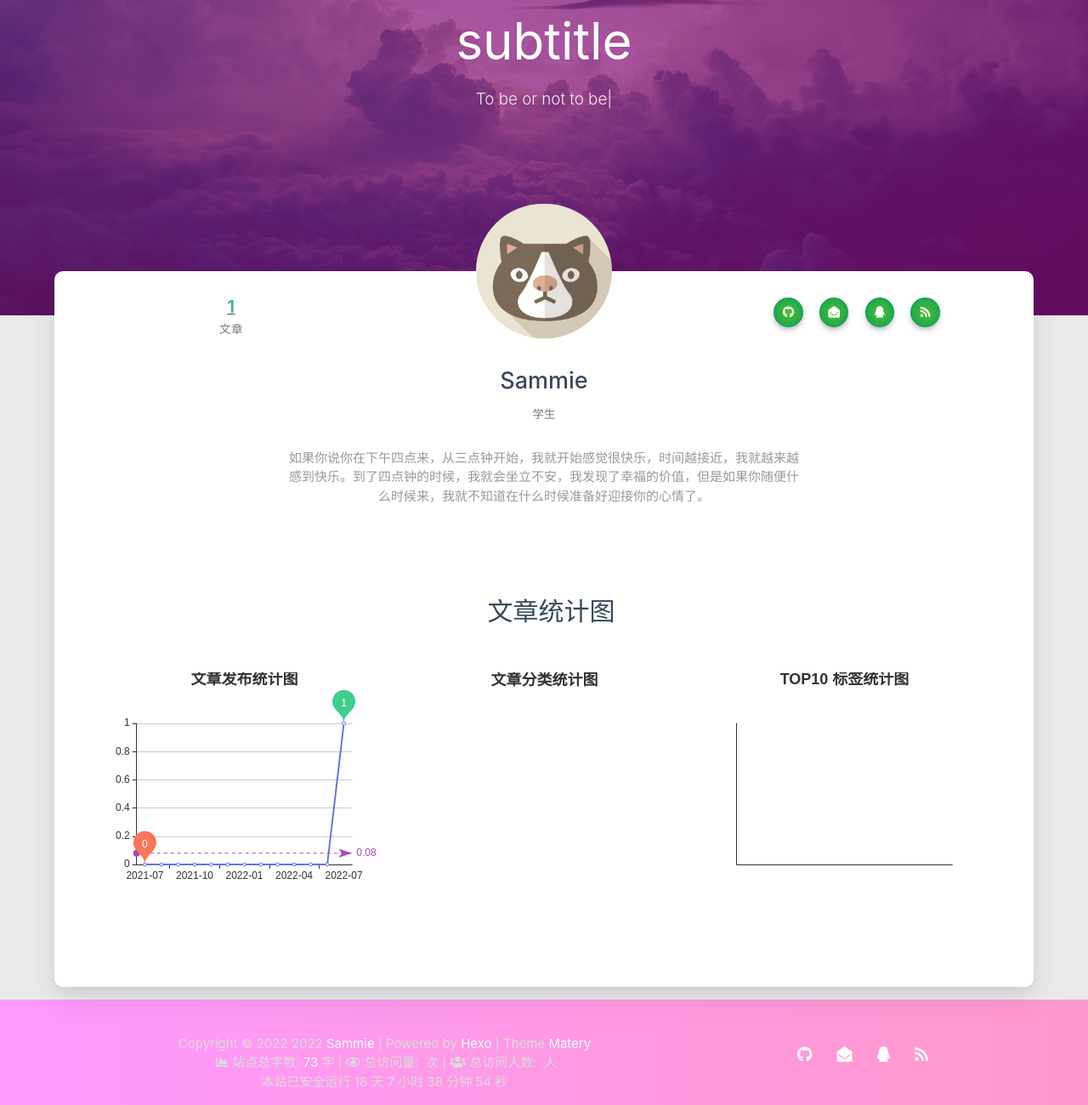
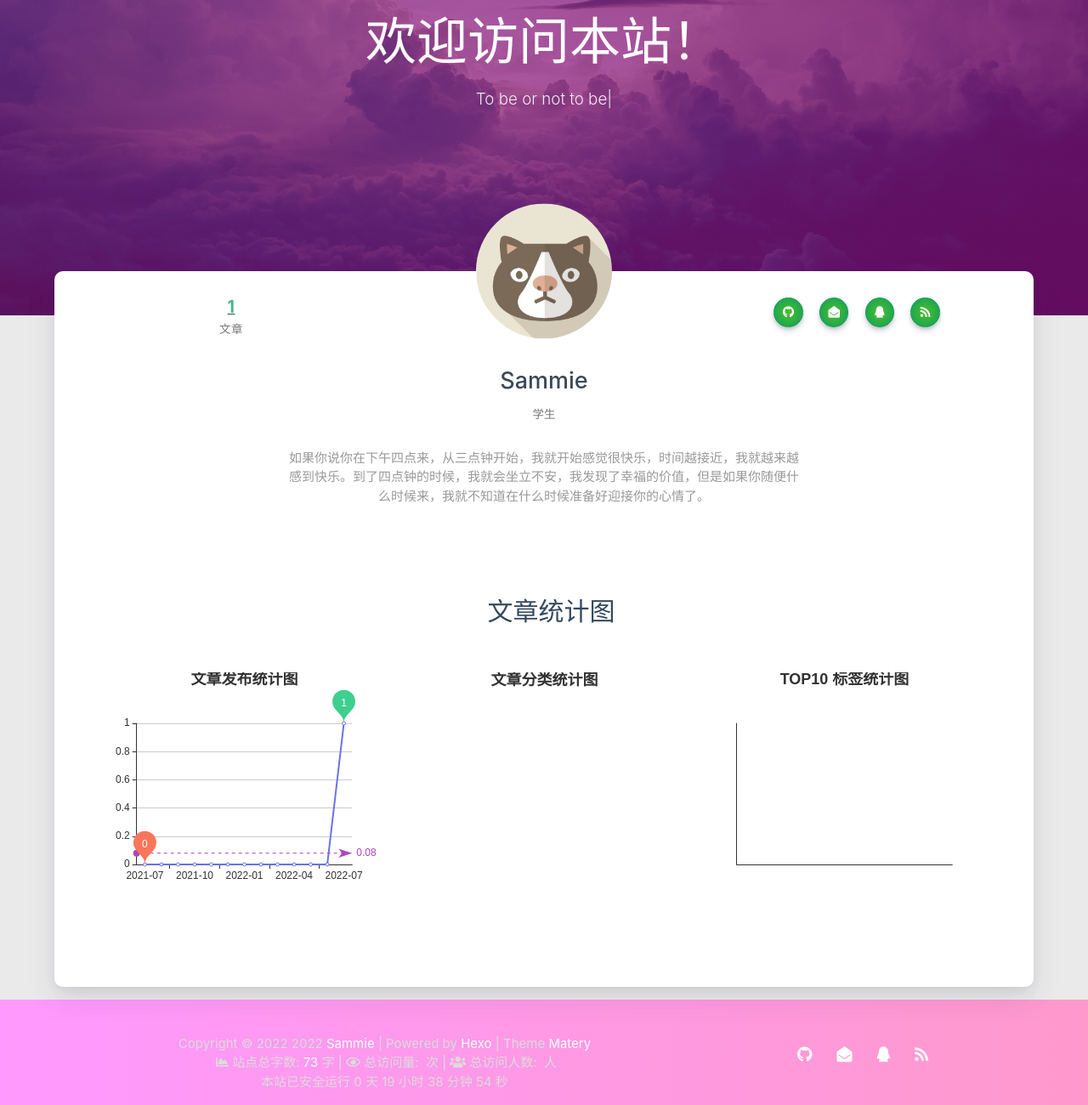
Before and after one commit to isammiei/isammiei.github.io, a plain HTML site: page about/index.html in a window 1280 px wide. Shown: the part 229-1529 px from the top of the page at 85% size. Drawn offline with nearby package versions, Linux system fonts and the light colour scheme; some packages are replaced by stand-ins of ours; a script that the page names is missing; some icons are missing.

Commit message:
Site updated: 2022-07-15 15:38:45

```diff
--- a/about/index.html
+++ b/about/index.html
@@ -323,7 +323,7 @@
         <div class="brand">
             <div class="title center-align">
 
-                    subtitle
+                欢迎访问本站！
 
             </div>
 
@@ -755,9 +755,9 @@
                     var years = days * 365;
                     var today = new Date();
                     var startYear = "2022";
-                    var startMonth = "6";
-                    var startDate = "28";
-                    var startHour = "0";
+                    var startMonth = "7";
+                    var startDate = "14";
+                    var startHour = "12";
                     var startMinute = "0";
                     var startSecond = "0";
                     var todayYear = today.getFullYear();
--- a/atom.xml
+++ b/atom.xml
@@ -2,7 +2,7 @@
 <feed xmlns="http://www.w3.org/2005/Atom">
   <title>Sammie</title>
 
-
+  <subtitle>欢迎访问本站！</subtitle>
   <link href="http://example.com/atom.xml" rel="self"/>
 
   <link href="http://example.com/"/>
```
Also changed, not shown: 2022/07/14/hello-world/index.html (+3 -3 lines), 404/index.html (+3 -3 lines), archives/2022/07/index.html (+4 -4 lines), archives/2022/index.html (+4 -4 lines), archives/index.html (+4 -4 lines), categories/index.html (+4 -4 lines), contact/index.html (+4 -4 lines), friends/index.html (+4 -4 lines), index.html (+4 -4 lines), tags/index.html (+4 -4 lines).
